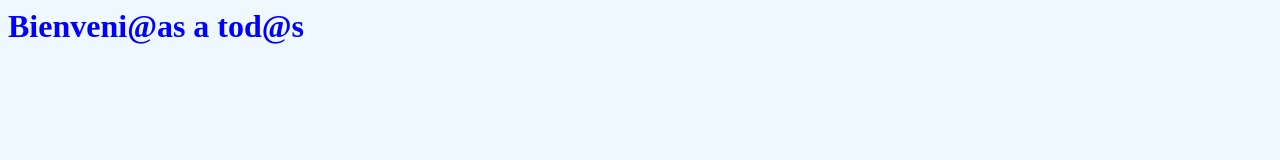
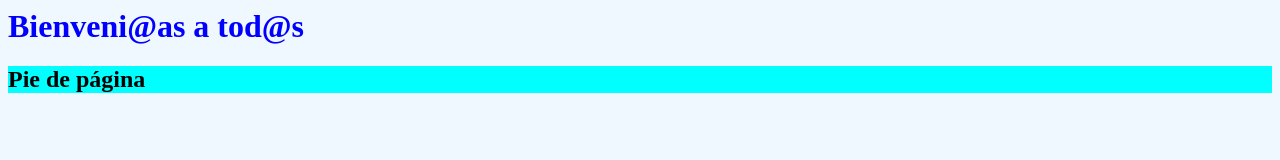
Before and after one commit to pepesan/git-ejemplo-thinktic, a plain HTML site: page index.html in a window 1280 px wide. Drawn offline with Linux system fonts and the light colour scheme.

Commit message:
metido footer y nuevos estilos para el footer

```diff
--- a/css/styles.css
+++ b/css/styles.css
@@ -5,3 +5,6 @@ body{
 h1{
     color: blue;
 }
+footer{
+    background-color: aqua;
+}
--- a/index.html
+++ b/index.html
@@ -5,6 +5,9 @@
 	</head>
 	<body>
 		<h1>Bienveni@as a tod@s</h1>
+		<footer>
+			<h2>Pie de página</h2>
+		</footer>
 	<script src="js/index.js"></script>
 	</body>
 </html>
```
